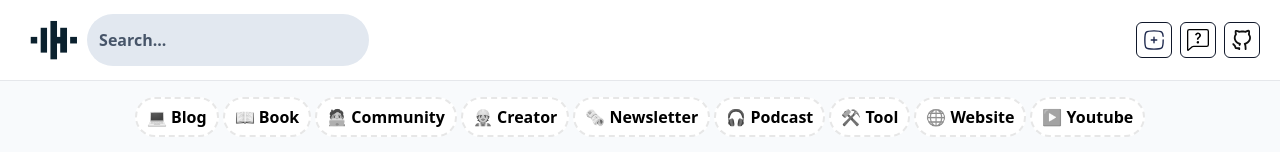
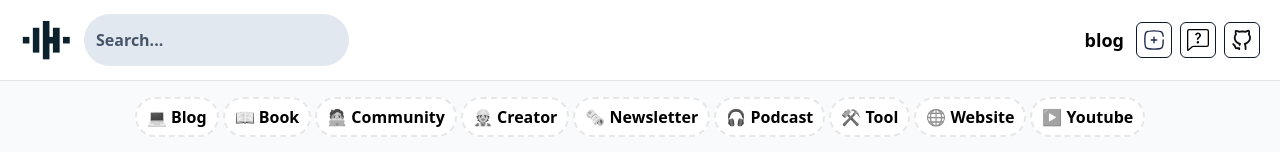
Before and after one commit to lennyAiko/ih-wiki, a Vue app: page / in a window 1280 px wide. Shown: the top 152 px of the page. Built offline with nearby package versions, Linux system fonts and the light colour scheme; no server answers.

Commit message:
add link to blog

```diff
--- a/src/components/NavBar.vue
+++ b/src/components/NavBar.vue
@@ -4,15 +4,17 @@ import { getRefLink } from "../helpers/utils";
 </script>
 
 <template>
-  <nav class="border-b w-full px-4 py-2.5 bg-white">
+  <nav class="border-b w-full px-1.5 md:px-4 py-2.5 bg-white">
     <div class="flex items-center justify-between">
       <div class="flex flex-row max-w-sm flex-nowrap">
-        <div class="flex flex-row items-center object-cover mr-2 flex-nowrap">
+        <div
+          class="flex flex-row items-center object-cover flex-nowrap shrink-0"
+        >
           <router-link to="/">
             <img
               src="/ihwiki.png"
               alt="ihwiki icon"
-              class="w-[60px] h-[60px] mx-2"
+              class="w-[60px] h-[60px] mr-1"
               loading="lazy"
               quality="100"
               width="1800"
@@ -28,7 +30,13 @@ import { getRefLink } from "../helpers/utils";
         />
       </div>
 
-      <div class="flex flex-row flex-nowrap">
+      <div class="flex flex-row items-center flex-nowrap">
+        <a
+          href="https://blog-ihwiki.onrender.com/"
+          class="mx-2 text-sm font-bold md:text-lg"
+          >blog</a
+        >
+
         <a href="https://tally.so/r/nWRN7P" target="_blank">
           <svg
             class="w-9 h-9 p-1.5 m-1 rounded-md border-slate-900 border"
```
